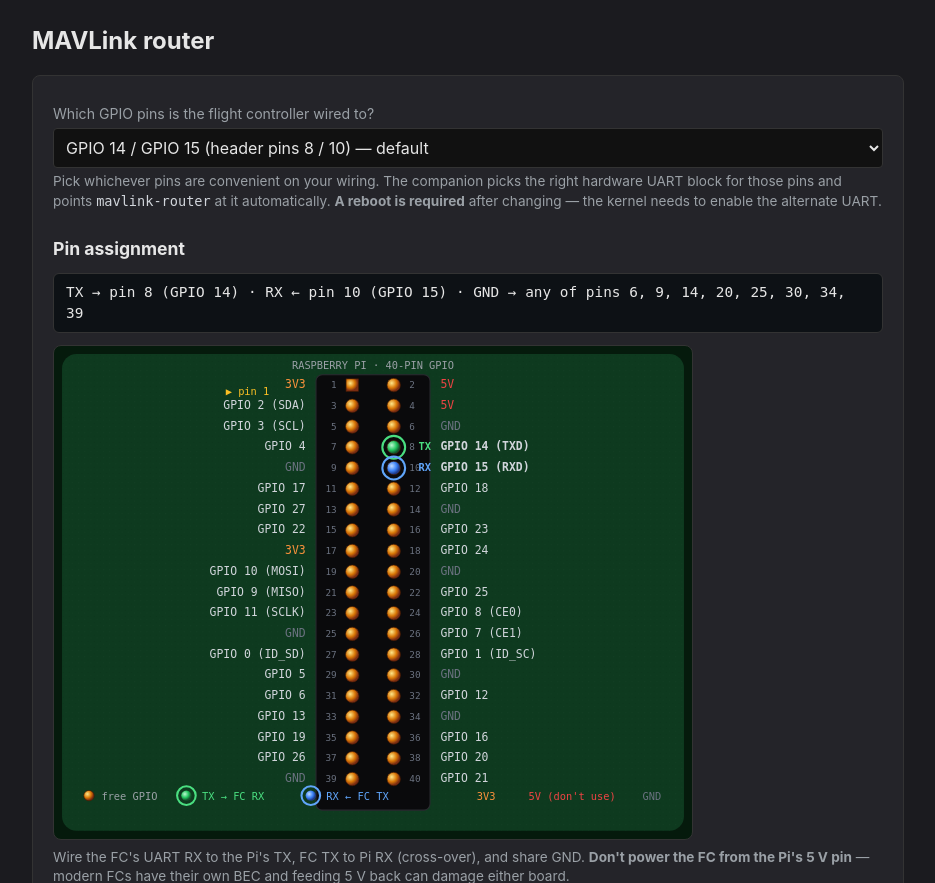
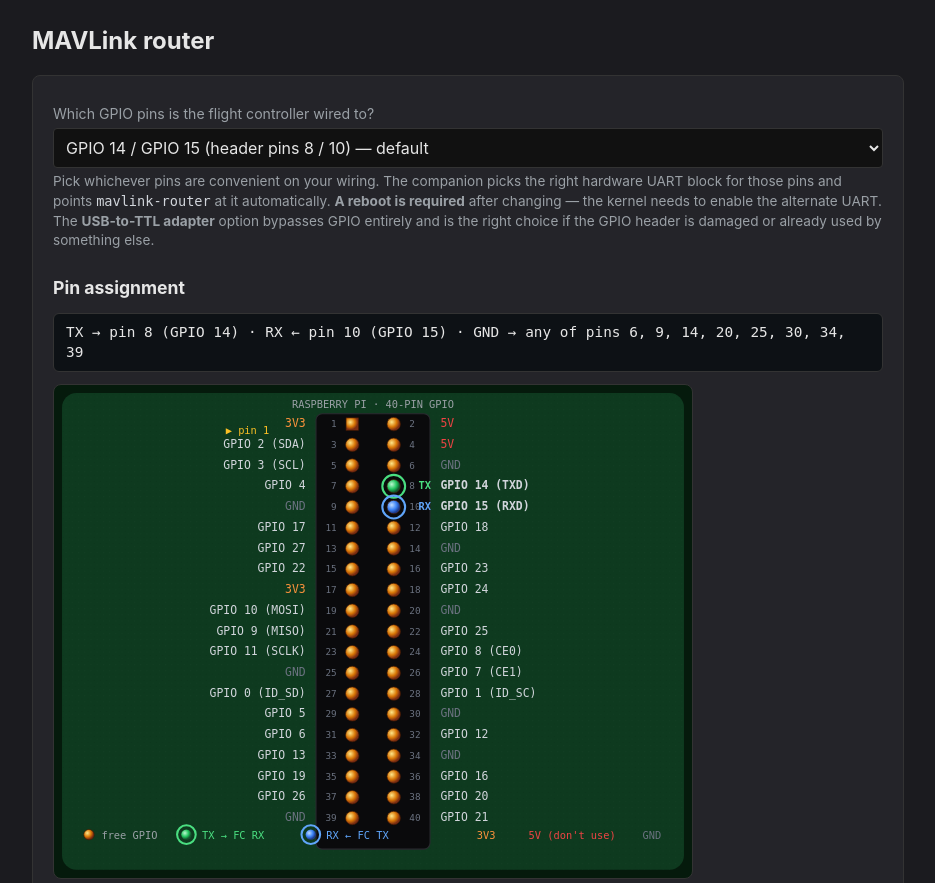
Before and after one commit to secho/drone-companion, a FastAPI app: page /mavlink in a window 1280 px wide. Shown: the part 47-930 px from the top of the page, without its empty margins (172-1107 px from the left). Run offline with FastAPI, Linux system fonts and the light colour scheme.

Commit message:
feat(mavlink): USB-to-TTL adapter option for boards with dead GPIO 14/15
- New 'usb_serial' UART option uses /dev/ttyUSB0, bypasses GPIO entirely
- Available on every Pi model (zero2w, pi4, pi5)
- _gpio_header.html renders a different SVG when USB serial selected: shows
  the Pi outline with USB port, an adapter board, and TX/RX/GND wires going
  to a labelled FC port — clear visual that no GPIO pins are involved
- Helper text on Pi Zero 2W now actively recommends USB serial as the
  fallback when the user mentions damaged UART pins
- reload-config skips the dtoverlay logic when overlay is None and gpio is None
- Reboot not required for USB serial (kernel hot-detects on plug-in)

```diff
--- a/ui/drone_ui/templates/_gpio_header.html
+++ b/ui/drone_ui/templates/_gpio_header.html
@@ -1,6 +1,54 @@
 {# Visual 40-pin Pi GPIO header rendered as SVG.
    Reference: https://pinout.xyz, https://raspberrypi.com/documentation
-   Pin layout is identical across Pi Zero 2W, Pi 4B, Pi 5. #}
+   Pin layout is identical across Pi Zero 2W, Pi 4B, Pi 5.
+   Special case: when current_uart.physical_tx is None (USB-serial adapter),
+   render a different scene that points at the USB port instead of pins. #}
+
+{% if current_uart.physical_tx is none %}
+  {# USB-serial adapter mode — bypasses GPIO entirely. #}
+  <p id="uart-pin-summary" class="uart-pin-summary">
+    Wired via USB-to-TTL adapter — <code>{{ current_uart.device }}</code>. No GPIO pins used.
+  </p>
+  <div class="gpio-svg-wrap">
+    <svg viewBox="0 0 600 280" xmlns="http://www.w3.org/2000/svg" class="gpio-svg" role="img"
+         aria-label="USB-to-TTL adapter wiring (bypasses GPIO header)">
+      <rect x="0" y="0" width="600" height="280" rx="14" fill="#0e3a1f"/>
+      {# Pi outline (top-down) #}
+      <rect x="40" y="60" width="180" height="160" rx="8" fill="#0a0a0c" stroke="#2a2a30"/>
+      <text x="130" y="85" text-anchor="middle" font-family="ui-monospace,monospace" font-size="11" fill="#9aa0a6">Raspberry Pi</text>
+      {# USB port on the Pi #}
+      <rect x="60" y="110" width="50" height="22" rx="2" fill="#1f2937" stroke="#9aa0a6"/>
+      <text x="85" y="125" text-anchor="middle" font-family="ui-monospace,monospace" font-size="9" fill="#9aa0a6">USB</text>
+      {# USB cable to adapter #}
+      <line x1="110" y1="121" x2="290" y2="155" stroke="#fbbf24" stroke-width="3"/>
+      <line x1="110" y1="121" x2="290" y2="155" stroke="#451a03" stroke-width="1" stroke-dasharray="3 3"/>
+      {# Adapter board #}
+      <rect x="290" y="135" width="120" height="60" rx="4" fill="#16a34a" stroke="#14532d"/>
+      <text x="350" y="155" text-anchor="middle" font-family="ui-monospace,monospace" font-size="10" fill="#fff" font-weight="600">USB-TTL adapter</text>
+      <text x="350" y="170" text-anchor="middle" font-family="ui-monospace,monospace" font-size="9" fill="#bbf7d0">CP2102 / FT232 / CH340</text>
+      <text x="350" y="184" text-anchor="middle" font-family="ui-monospace,monospace" font-size="9" fill="#bbf7d0">→ /dev/ttyUSB0</text>
+      {# Wires from adapter to FC #}
+      <g font-family="ui-monospace,monospace" font-size="10">
+        <line x1="410" y1="148" x2="500" y2="120" stroke="#4ade80" stroke-width="2"/>
+        <text x="505" y="124" fill="#4ade80" font-weight="600">TX → FC RX</text>
+        <line x1="410" y1="165" x2="500" y2="165" stroke="#60a5fa" stroke-width="2"/>
+        <text x="505" y="169" fill="#60a5fa" font-weight="600">RX ← FC TX</text>
+        <line x1="410" y1="182" x2="500" y2="210" stroke="#6b7280" stroke-width="2"/>
+        <text x="505" y="214" fill="#9aa0a6" font-weight="600">GND ↔ FC GND</text>
+      </g>
+      <text x="300" y="260" font-family="ui-monospace,monospace" font-size="10" fill="#9aa0a6">
+        Recommended for boards with damaged GPIO 14/15.
+      </text>
+    </svg>
+  </div>
+  <p style="color:var(--muted);font-size:0.85rem;margin-top:0.5rem">
+    Plug a USB-TTL adapter (CP2102, FT232, CH340 — any cheap one works) into the Pi's USB port.
+    Wire the adapter's <strong>TX</strong> to the FC's RX, the adapter's <strong>RX</strong> to FC TX, share GND.
+    No <code>dtoverlay</code> changes needed; no reboot required.
+    The kernel exposes the adapter as <code>/dev/ttyUSB0</code> as soon as it's plugged in.
+  </p>
+{% else %}
+  {# Standard GPIO-pin-pair mode — render the 40-pin header with TX/RX highlighted. #}
 {% set pins = [
   ('1','3V3','3v3'),    ('2','5V','5v'),
   ('3','GPIO 2 (SDA)','data'),   ('4','5V','5v'),
@@ -144,3 +192,4 @@
   Wire the FC's UART RX to the Pi's TX, FC TX to Pi RX (cross-over), and share GND.
   <strong>Don't power the FC from the Pi's 5 V pin</strong> — modern FCs have their own BEC and feeding 5 V back can damage either board.
 </p>
+{% endif %}
--- a/ui/drone_ui/templates/mavlink.html
+++ b/ui/drone_ui/templates/mavlink.html
@@ -21,15 +21,17 @@
     {% endfor %}
   </select>
   <p style="color:var(--muted);font-size:0.85rem;margin-top:0.25rem">
-    {% if uart_options|length == 1 %}
+    {% if uart_options|length == 2 %}
       Your Pi has only one UART block on the GPIO header — GPIO 14/15 (pins 8/10).
       The SoC hard-wires the UART signal there; remapping to other pins isn't possible
-      on this hardware (it's a chip limitation, not a software one).
+      on this hardware (it's a chip limitation). If those pins are damaged on your board,
+      use the <strong>USB-to-TTL adapter</strong> option instead — it bypasses GPIO entirely.
     {% else %}
       Pick whichever pins are convenient on your wiring. The companion picks the right
       hardware UART block for those pins and points <code>mavlink-router</code> at it
       automatically. <strong>A reboot is required</strong> after changing — the kernel needs to
-      enable the alternate UART.
+      enable the alternate UART. The <strong>USB-to-TTL adapter</strong> option bypasses GPIO
+      entirely and is the right choice if the GPIO header is damaged or already used by something else.
     {% endif %}
   </p>
 
```
Also changed, not shown: ui/drone_ui/config.py (+11 -1 lines).
